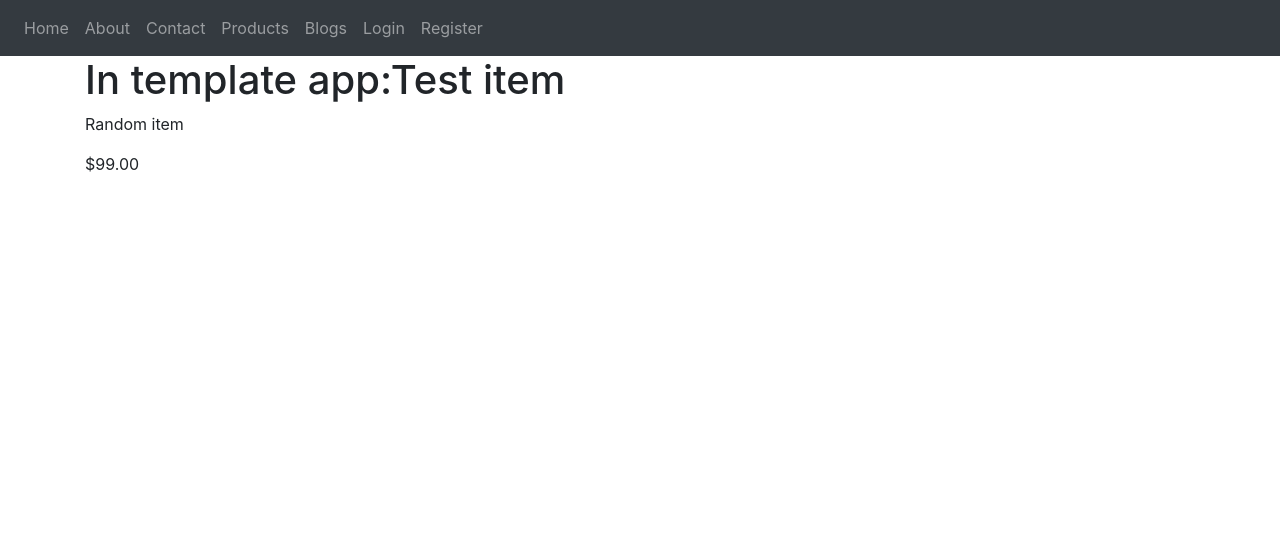
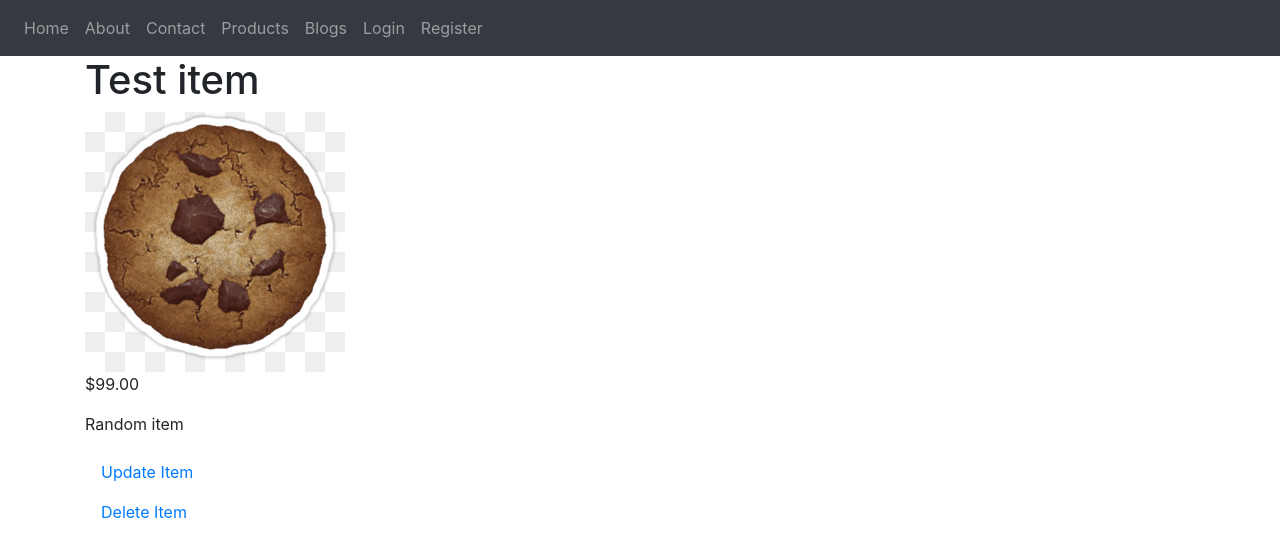
Before and after one commit to undadabed/Django-Website, a Django app: page /products/1/ in a window 1280 px wide. Shown: the top 557 px of the page. Run offline with Django 4.2, Linux system fonts and the light colour scheme; data comes from the database, SQL or seed files in the repository; both versions use the stored data as it was after the commit; some libraries are stand-ins or nearby versions.

Commit message:
Added images

```diff
--- a/djangowebsite/Products/forms.py
+++ b/djangowebsite/Products/forms.py
@@ -38,6 +38,7 @@ class ProductForm(forms.ModelForm):
             'description',
             'price',
             'summary',
+            'display_image',
         ]
 
 #class RawProductForm(forms.Form):
--- a/djangowebsite/Products/models.py
+++ b/djangowebsite/Products/models.py
@@ -8,7 +8,8 @@ class Product(models.Model):
     description = models.TextField(blank=True)
     price = models.DecimalField(decimal_places=2, max_digits=10)
     summary = models.TextField(blank=True)
-    featured = models.BooleanField(default=False);
+    featured = models.BooleanField(default=False)
+    display_image = models.ImageField(null=True, blank=True, default='default.jpg')
 
     def get_absolute_url(self):
         return reverse("products:product-detail", kwargs={"id": self.id})
--- a/djangowebsite/Products/templates/products/product_delete.html
+++ b/djangowebsite/Products/templates/products/product_delete.html
@@ -2,6 +2,9 @@
 <form action="." method="POST">
   {% csrf_token %}
   <h1>Do you want to delete the product "{{ object.title }}"?</h1>
-  <p><input type="submit" value="Yes" /> <a href="../">Cancel</a></p>
+  <p>
+    <input type="submit" value="Yes" />
+    <a href="../">Cancel</a>
+  </p>
 </form>
 {% endblock %}
--- a/djangowebsite/Products/templates/products/product_detail.html
+++ b/djangowebsite/Products/templates/products/product_detail.html
@@ -1,5 +1,18 @@
 {% extends 'base.html' %} {% block content %}
-<h1>In template app:{{ object.title }}</h1>
+<h1>{{ object.title }}</h1>
+<img class="profile-pic" src="{{ object.display_image.url }}" />
+<p>${{ object.price }}</p>
 <p>{{ object.description }}</p>
-<p>${{ object.price }}</p>
+<a
+  class="nav-item nav-link"
+  id="Delete-item"
+  href="{{ object.get_absolute_url }}update"
+  >Update Item</a
+>
+<a
+  class="nav-item nav-link"
+  id="Delete-item"
+  href="{{ object.get_absolute_url }}delete"
+  >Delete Item</a
+>
 {% endblock %}
--- a/djangowebsite/Products/urls.py
+++ b/djangowebsite/Products/urls.py
@@ -4,8 +4,8 @@ from .views import product_detail_view, product_create_view, product_delete_view
 app_name = 'products'
 urlpatterns = [
     path('', product_list_view, name='product-list'),
-    path('create/', product_create_view, name='product-list'),
+    path('create/', product_create_view, name='product-create'),
     path('<int:id>/', product_detail_view, name='product-detail'),
-    path('p<int:id>/delete/', product_delete_view, name='product-delete'),
+    path('<int:id>/delete/', product_delete_view, name='product-delete'),
     path('<int:id>/update/', product_update_view, name='product-update'),
 ]
--- a/djangowebsite/Products/views.py
+++ b/djangowebsite/Products/views.py
@@ -1,5 +1,6 @@
 from django.shortcuts import render, get_object_or_404, redirect
 from .models import Product
+from django.contrib.auth.decorators import login_required
 
 from .forms import ProductForm
 
@@ -15,6 +16,7 @@ from .forms import ProductForm
 #    }
 #    return render(request, "products/product_create.html", context)
 
+@login_required(login_url='/login')
 def product_create_view(request):
     form = ProductForm(request.POST or None)
     if form.is_valid():
@@ -43,13 +45,14 @@ def product_detail_view(request, id):
     }
     return render(request, "products/product_detail.html", context)
 
+@login_required(login_url='/login')
 def product_delete_view(request, id):
     obj = get_object_or_404(Product, id=id)
     if request.method == "POST":
         obj.delete()
         return redirect('../../')
     context = {
-        "ojbect":obj
+        "object":obj
     }
     return render(request, "products/product_delete.html", context)
 
--- a/djangowebsite/blog/templates/articles/article_detail.html
+++ b/djangowebsite/blog/templates/articles/article_detail.html
@@ -1,4 +1,10 @@
 {% extends 'base.html' %} {% block content %}
 <h1>{{ object.title }}</h1>
 <p>{{ object.content }}</p>
+<a
+  class="nav-item nav-link"
+  id="Delete-item"
+  href="{{ object.get_absolute_url }}delete"
+  >Delete Item</a
+>
 {% endblock %}
--- a/djangowebsite/djangowebsite/settings.py
+++ b/djangowebsite/djangowebsite/settings.py
@@ -128,6 +128,10 @@ LOGOUT_REDIRECT_URL = "/"
 
 CRISPY_TEMPLATE_PACK = 'bootstrap4'
 
+MEDIA_URL = '/images/'
+
+MEDIA_ROOT = os.path.join(BASE_DIR, 'static/images')
+
 # Default primary key field type
 # https://docs.djangoproject.com/en/4.0/ref/settings/#default-auto-field
 
--- a/djangowebsite/djangowebsite/urls.py
+++ b/djangowebsite/djangowebsite/urls.py
@@ -18,6 +18,9 @@ from django.urls import path, include
 
 from pages.views import homepage_view, contact_view, about_view, register
 
+from django.conf.urls.static import static
+from django.conf import settings
+
 urlpatterns = [
     path('admin/', admin.site.urls),
     path('', include("django.contrib.auth.urls")),
@@ -31,3 +34,5 @@ urlpatterns = [
     path('products/', include('Products.urls')),
     path('blog/', include('blog.urls')),
 ]
+
+urlpatterns += static(settings.MEDIA_URL, document_root=settings.MEDIA_ROOT)
```
Also changed, not shown: djangowebsite/blog/views.py (+7 -2 lines), djangowebsite/Products/migrations/0002_product_display_image.py (added), djangowebsite/db.sqlite3, djangowebsite/static/images/clickcookie.jpg (added), djangowebsite/static/images/default.jpg (added), djangowebsite/templates/registration/logout.html (deleted).
